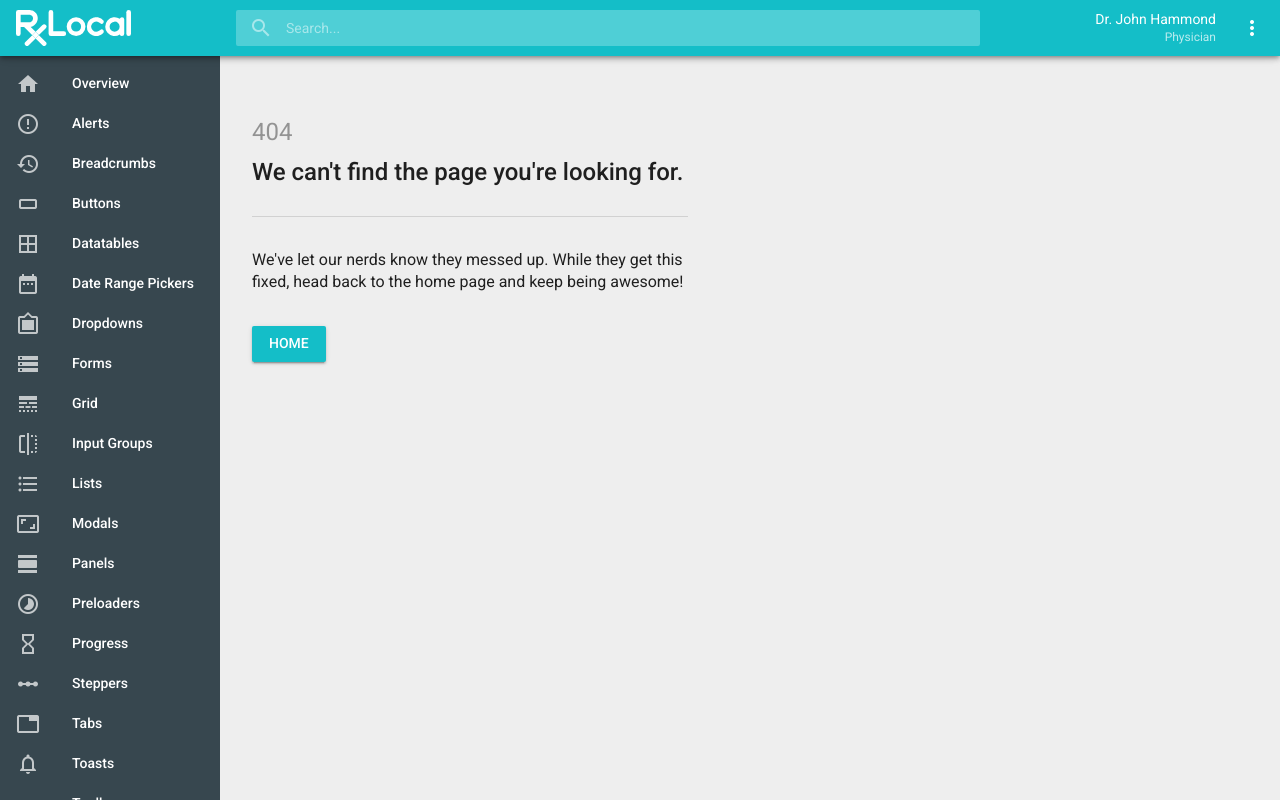
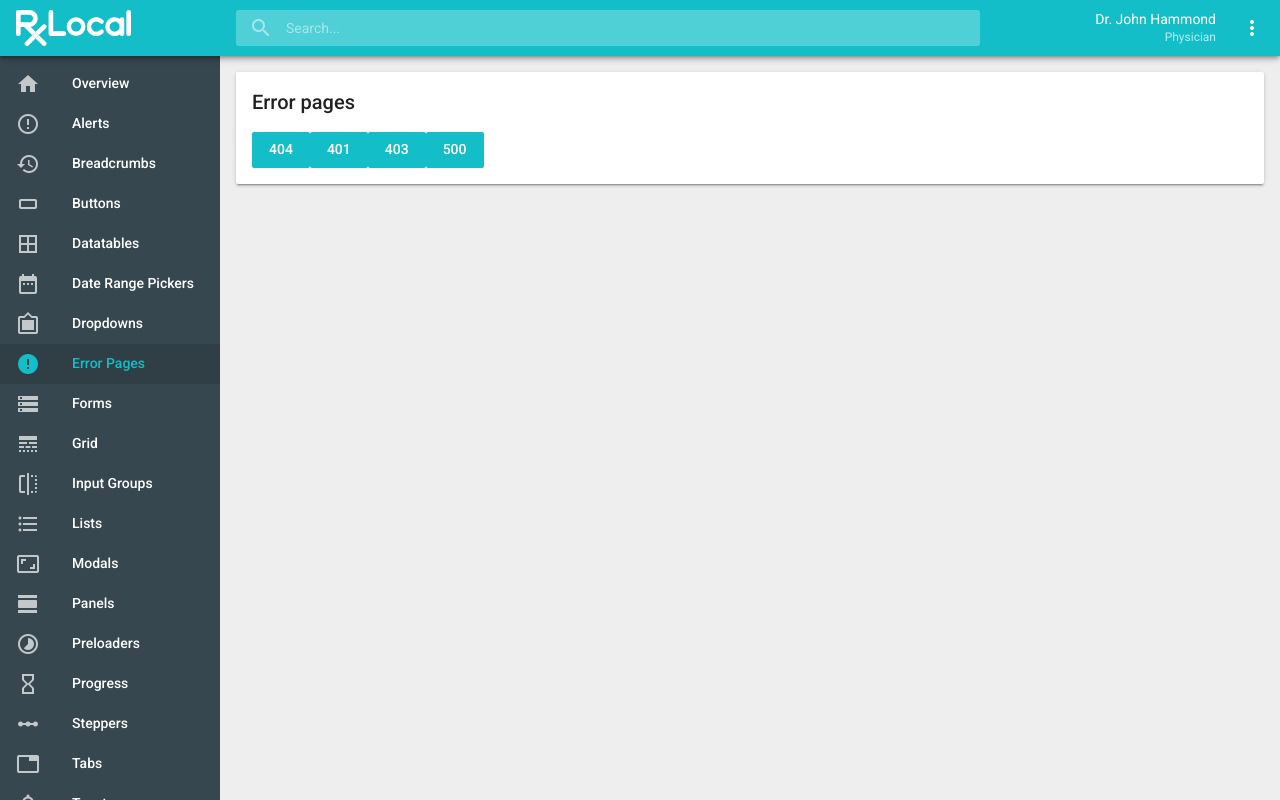
Before and after one commit to travislaynewilson/Angular-Portal-Framework, an Angular app: page /error-pages in a window 1280 px wide. Before the commit this address led to /error/404. Built offline with nearby package versions, Linux system fonts and the light colour scheme.

Commit message:
Adsded an error pages component to showcase  the error pages.

```diff
--- a/src/app/app.component.ts
+++ b/src/app/app.component.ts
@@ -20,6 +20,7 @@ export class AppComponent implements OnInit {
     { text: "Datatables", icon: "border_all", route: '/datatables'},
     { text: "Date Range Pickers", icon: "date_range", route: '/date-range-pickers'},
     { text: "Dropdowns", icon: "filter_frames", route: '/dropdowns'},
+    { text: "Error Pages", icon: "error", route: '/error-pages'},
     { text: "Forms", icon: "storage", route: '/forms'},
     { text: "Grid", icon: "line_style", route: '/grid'},
     { text: "Input Groups", icon: "flip", route: '/input-groups'},
--- a/src/app/components/components.module.ts
+++ b/src/app/components/components.module.ts
@@ -8,6 +8,7 @@ import { ButtonsComponent } from './buttons/buttons.component';
 import { DatatablesComponent } from './datatables/datatables.component';
 import { DateRangePickersComponent } from './date-range-pickers/date-range-pickers.component';
 import { DropdownsComponent } from './dropdowns/dropdowns.component';
+import { ErrorPagesComponent } from './error-pages/error-pages.component';
 import { FormsComponent } from './forms/forms.component';
 import { GridComponent } from './grid/grid.component';
 import { InputGroupsComponent } from './input-groups/input-groups.component';
@@ -36,6 +37,7 @@ import { TypographyComponent } from './typography/typography.component';
       { path: 'datatables', component: DatatablesComponent },
       { path: 'date-range-pickers', component: DateRangePickersComponent },
       { path: 'dropdowns', component: DropdownsComponent },
+      { path: 'error-pages', component: ErrorPagesComponent },
       { path: 'forms', component: FormsComponent },
       { path: 'grid', component: GridComponent },
       { path: 'input-groups', component: InputGroupsComponent },
@@ -59,6 +61,7 @@ import { TypographyComponent } from './typography/typography.component';
     DatatablesComponent,
     DateRangePickersComponent,
     DropdownsComponent,
+    ErrorPagesComponent,
     FormsComponent,
     GridComponent,
     InputGroupsComponent,
--- /dev/null
+++ b/src/app/components/error-pages/error-pages.component.html
@@ -0,0 +1,18 @@
+<div class="container p-1">
+
+      <section class="card">
+          <header class="card-header">
+              <h1 class="card-title">Error pages</h1>
+          </header>
+
+          <div class="card-body px-1 pb-1">
+
+            <a routerLink="/error/404" class="btn btn-primary">404</a>
+            <a routerLink="/error/401" class="btn btn-primary">401</a>
+            <a routerLink="/error/403" class="btn btn-primary">403</a>
+            <a routerLink="/error/500" class="btn btn-primary">500</a>
+
+          </div>
+      </section>
+
+  </div>
--- /dev/null
+++ b/src/app/components/error-pages/error-pages.component.ts
@@ -0,0 +1,15 @@
+import { Component, OnInit } from '@angular/core';
+
+@Component({
+  selector: 'app-error-pages',
+  templateUrl: './error-pages.component.html',
+  styleUrls: ['./error-pages.component.scss']
+})
+export class ErrorPagesComponent implements OnInit {
+
+  constructor() { }
+
+  ngOnInit() {
+  }
+
+}
--- a/src/app/shared/errors/not-found.component.html
+++ b/src/app/shared/errors/not-found.component.html
@@ -2,7 +2,7 @@
 
   <div class="view-error-body">
     <h1>404</h1>
-    <h2>We can't find the page you're looking for.</h2>
+    <h2>We can't find the page you're looking for</h2>
 
     <hr />
 
--- a/src/app/shared/errors/unauthorized.component.html
+++ b/src/app/shared/errors/unauthorized.component.html
@@ -2,7 +2,7 @@
 
     <div class="view-error-body">
       <h1>401</h1>
-      <h2>Show me the badge</h2>
+      <h2>Access denied</h2>
 
       <hr />
 
```
Also changed, not shown: src/app/components/error-pages/error-pages.component.scss (added), 1 other file (tests, documents, lock files or other folders).
